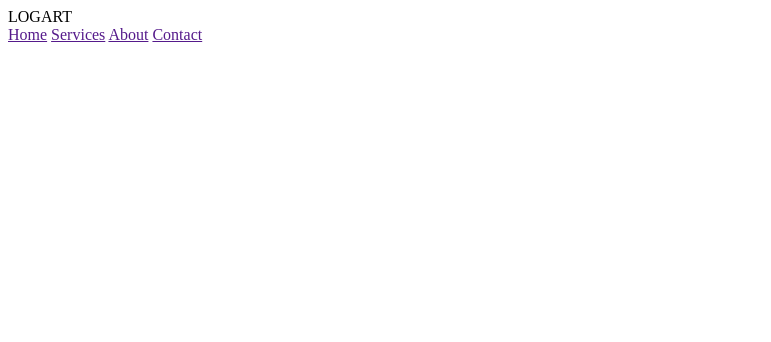
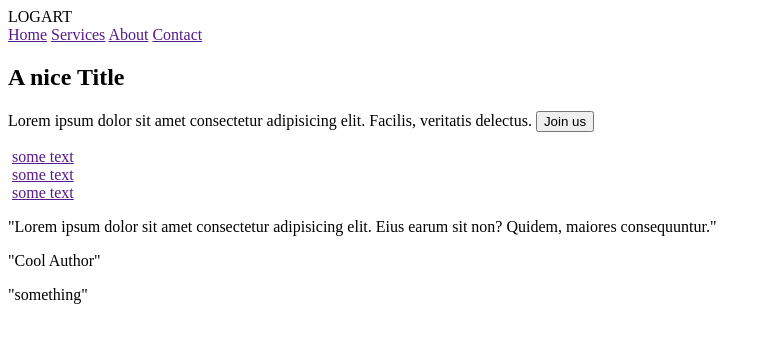
Before and after one commit to kilsy21code/odin-projects, a plain HTML site: page landing-page/index.html in a window 1280 px wide. Shown: the whole page, without its empty margins (0-771 px from the left). Drawn offline with Linux system fonts and the light colour scheme.

Commit message:
Add images dir and html base

```diff
--- a/landing-page/index.html
+++ b/landing-page/index.html
@@ -7,19 +7,51 @@
   <title>LOGART</title>
 </head>
 <body>
+
   <div class="bg-img">
     <div class="header">
       <div class="logo">
         LOGART
       </div>
+    </div>
       <div class="links">
         <a href="">Home</a>
         <a href="">Services</a>
         <a href="">About</a>
         <a href="">Contact</a>
       </div>
-    </div>
   </div>
 
+      <div class="action-call">
+        <h2> A nice Title</h2>
+        <p>
+          Lorem ipsum dolor sit amet consectetur adipisicing elit.
+          Facilis, veritatis delectus.
+          <button>Join us</button>
+        </p>
+      </div>
+
+        <div class="gallery">
+          <div class="image">
+            <img src="" alt="">
+            <a href="">some text</a>
+          </div>
+          <div class="image">
+            <img src="" alt="">
+            <a href="">some text</a>
+          </div>
+          <div class="image">
+            <img src="" alt="">
+            <a href="">some text</a>
+          </div>
+        </div>
+        <div class="quotation">
+          <p>"Lorem ipsum dolor sit amet consectetur adipisicing elit.
+            Eius earum sit non? Quidem, maiores consequuntur."</p>
+            <p>"Cool Author"</p>
+        </div>
+        <div class="foother">
+          <p>"something"</p>
+        </div>
 </body>
 </html>
```
Also changed, not shown: landing-page/images/pexels-anna-shvets-3683209 1.png (added).
